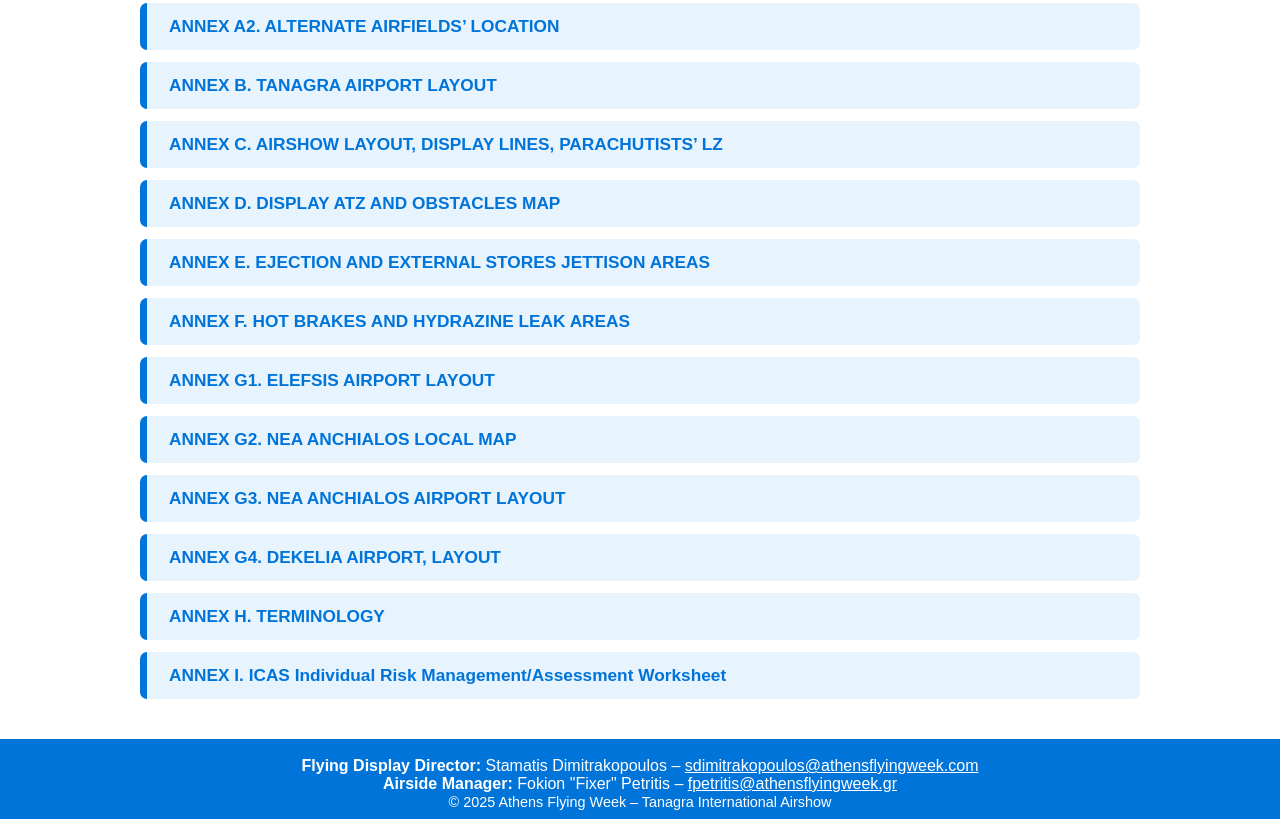
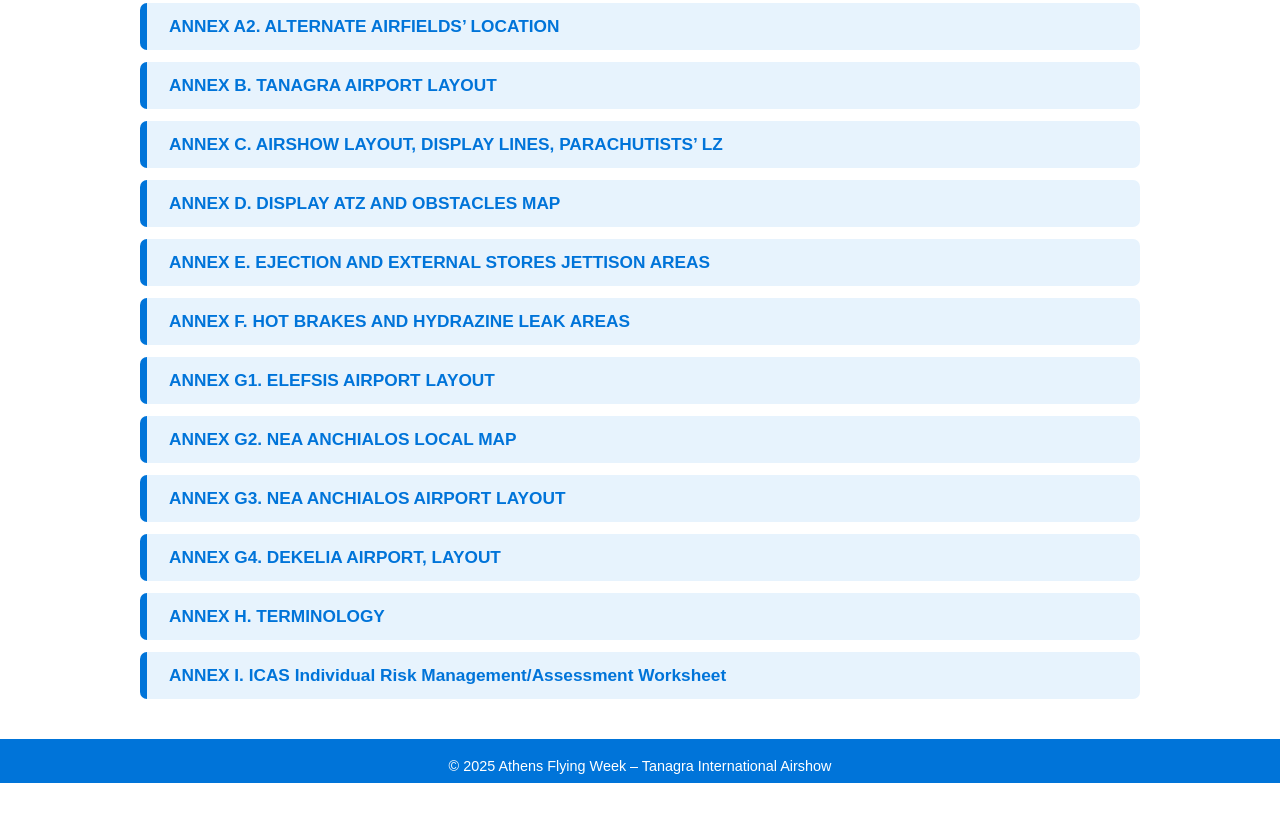
Before and after one commit to mkarachalios-1/afw-2025-guide, a plain HTML site: page index.html in a window 1280 px wide. Shown: the part 650-1469 px from the top of the page. After the commit the page ends 1433 px from the top, so only its background shows below. Drawn offline with Linux system fonts and the light colour scheme.

Commit message:
Update index.html
Footer

```diff
--- a/index.html
+++ b/index.html
@@ -541,8 +541,6 @@
 
     <footer>
         <div>
-        <b>Flying Display Director:</b> Stamatis Dimitrakopoulos – <a href="mailto:sdimitrakopoulos@athensflyingweek.com" style="color:#fff;text-decoration:underline;">sdimitrakopoulos@athensflyingweek.com</a><br/>
- 	<b>Airside Manager:</b> Fokion "Fixer" Petritis – <a href="mailto:fpetritis@athensflyingweek.gr" style="color:#fff;text-decoration:underline;">fpetritis@athensflyingweek.gr</a><br/>
             <span style="font-size:0.9em;">&copy; 2025 Athens Flying Week – Tanagra International Airshow</span>
         </div>
     </footer>
```
